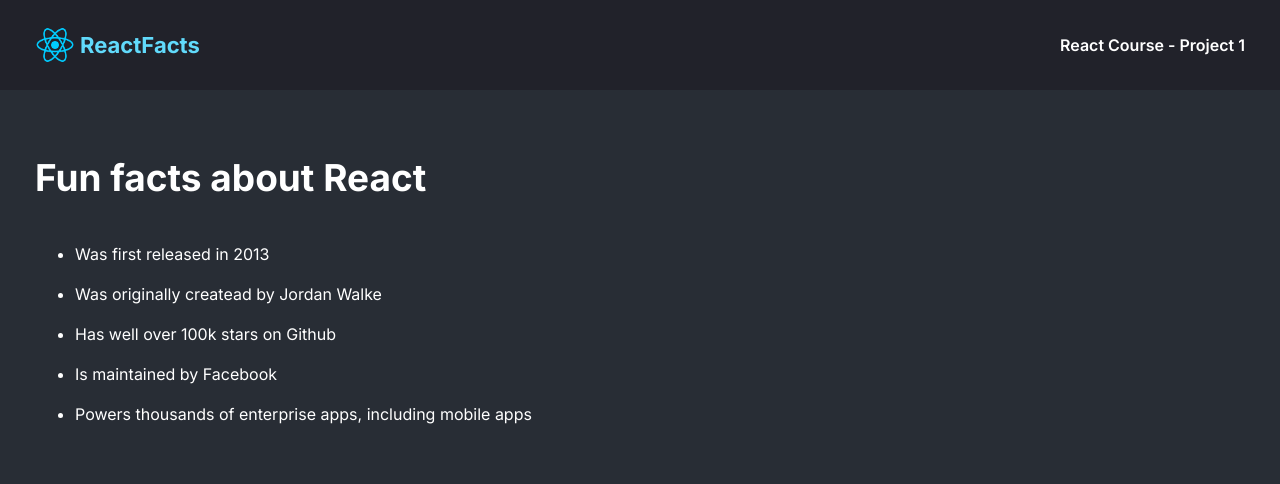
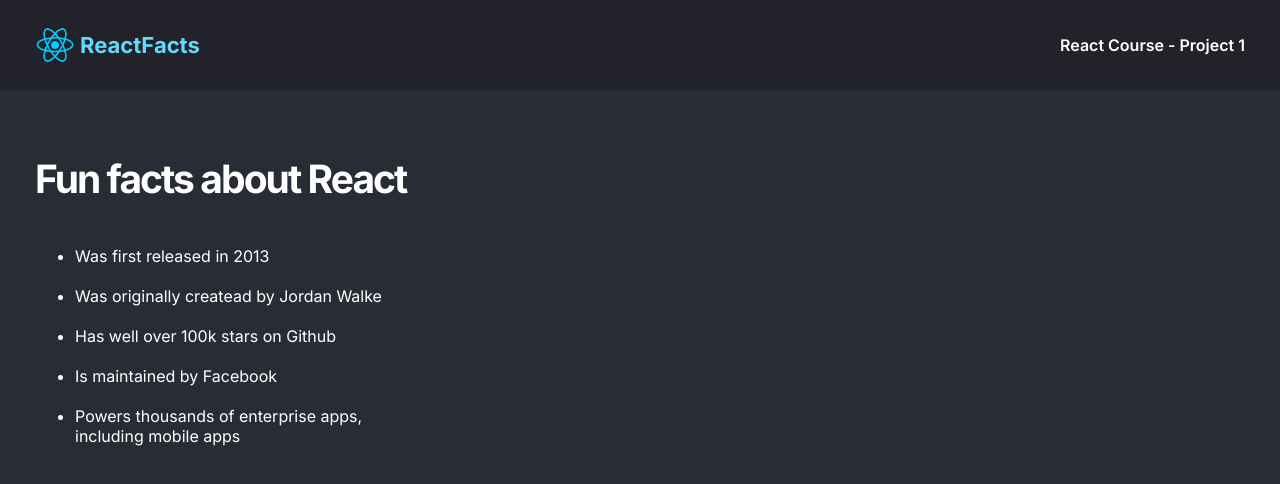
Before and after one commit to leanghok120/Learn-React-Scrimba, a React (Vite) app in the folder Static-Page-React/: page / in a window 1280 px wide. Shown: the top 484 px of the page. Built offline with nearby package versions, Linux system fonts and the light colour scheme.

Commit message:
Change letter spacing and set a max width for the ul

```diff
--- a/Static-Page-React/style.css
+++ b/Static-Page-React/style.css
@@ -46,8 +46,13 @@ main {
 
 .main-header {
   margin-top: 40px;
-  font-size: 37px;
+  font-size: 39px;
   margin-bottom: 44px;
+  letter-spacing: -0.05em;
+}
+
+main ul {
+  max-width: 400px;
 }
 
 main li {
```
